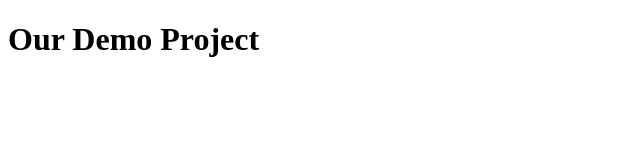
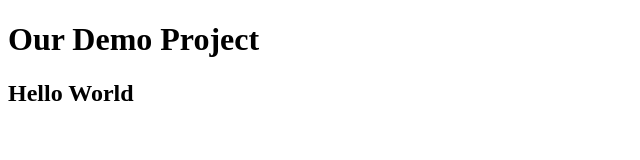
Before and after one commit to danitrical/demo-git, a plain HTML site: page index.html in a window 1280 px wide. Shown: the whole page, without its empty margins (0-640 px from the left). Drawn offline with Linux system fonts and the light colour scheme.

Commit message:
Hello World

```diff
--- a/index.html
+++ b/index.html
@@ -10,5 +10,8 @@
     <h1>
         Our Demo Project
     </h1>
+    <h2>
+        Hello World
+    </h2>
 </body>
 </html>
```
